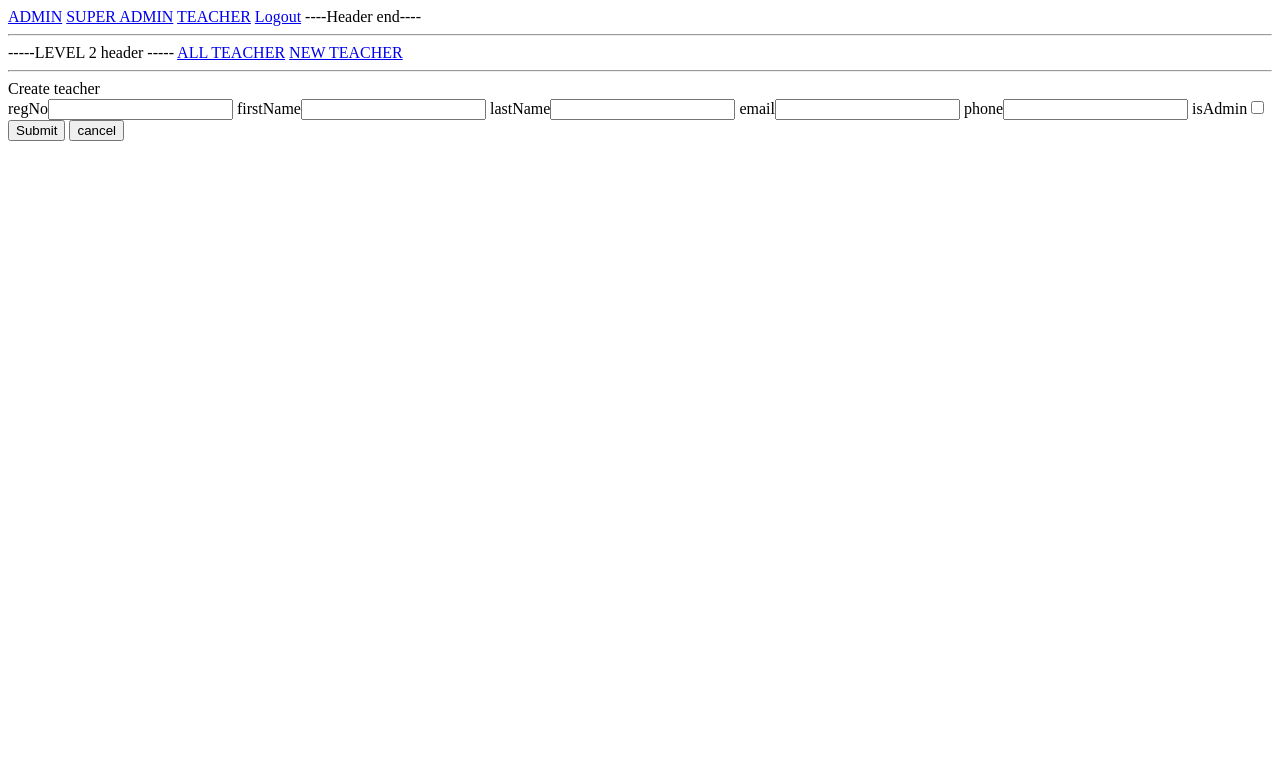
After one commit to fadkeabhi/RESULT_MANAGMENT_SYSTEM, a PHP site: page /cb/superAdmin/create.php in a window 1280 px wide. The commit adds this page. Shown: the top 783 px of the page. Run offline with PHP 8.4, Linux system fonts and the light colour scheme; the visitor is signed in with stand-in values (Sample User, id 1).

Commit message:
implemented add teacher in  superadmin section

```diff
--- a/code/config.php
+++ b/code/config.php
@@ -6,3 +6,4 @@ $password = '';
 $dbname = 'result_managment_system';
 
 $baseAddress = "http://localhost/cb/RESULT_MANAGMENT_SYSTEM/code";
+$defaultPassword = "password";
--- /dev/null
+++ b/code/superAdmin/create.php
@@ -0,0 +1,73 @@
+<?php
+require_once "header.php";
+
+if ($_SERVER['REQUEST_METHOD'] === 'GET') {
+    //Handle get request
+    ?>
+        Create teacher
+        <form method="POST">
+        regNo<input name="regNo" type="number">
+        firstName<input name="firstName" type="text">
+        lastName<input name="lastName" type="text">
+        email<input name="email" type="email">
+        phone<input name="phone" type="number">
+        isAdmin<input name="isAdmin" type="checkbox" value=1>
+            <input type="submit">
+            <input type="button" value="cancel">
+        </form>
+        <?php
+}
+
+if ($_SERVER['REQUEST_METHOD'] === 'POST') {
+
+    if (!isset($_POST["regNo"]) || $_POST["regNo"] == "" || !ctype_digit($_POST["regNo"])) {
+        header("Location: ./create.php?error=invalidRegNo");
+        exit();
+    }
+    if (!isset($_POST["firstName"]) || !ctype_alnum(str_replace(' ', '', $_POST["firstName"]))) {
+        header("Location: ./create.php?error=invalidFirstName");
+        exit();
+    }
+    if (!isset($_POST["lastName"]) || !ctype_alnum(str_replace(' ', '', $_POST["lastName"]))) {
+        header("Location: ./create.php?error=invalidLastName");
+        exit();
+    }
+    if (!isset($_POST["email"]) || !filter_var($_POST["email"], FILTER_VALIDATE_EMAIL)) {
+        header("Location: ./create.php?error=invalidEmail");
+        exit();
+    }
+    if (!isset($_POST["phone"]) || $_POST["phone"] == "" || !ctype_digit($_POST["phone"])) {
+        header("Location: ./create.php?error=invalidPhone");
+        exit();
+    }
+
+
+    $isAdmin = 0;
+    if (isset($_POST["isAdmin"]) && $_POST["isAdmin"] == 1) {
+        $isAdmin = 1;
+    }
+
+    $regNo = $_POST["regNo"];
+    $firstName = $_POST["firstName"];
+    $lastName = $_POST["lastName"];
+    $password = md5(md5($defaultPassword));
+    $email = $_POST["email"];
+    $phone = $_POST["phone"];
+
+
+    //check if regNo , email already exists
+
+
+
+
+
+    //insert record
+    $sql = "INSERT INTO teacher
+    VALUES ('$regNo','$firstName','$lastName','$password','$email',$phone,$isAdmin)";
+    // echo $sql;
+    if ($conn->query($sql) === TRUE) {
+        header("Location: ./create.php?error=userCreated");
+    } else {
+        echo "Error: " . $sql . "<br>" . $conn->error;
+    }
+}
--- a/code/superAdmin/header.php
+++ b/code/superAdmin/header.php
@@ -13,3 +13,10 @@ if(!isset($_SESSION["priv"]) || $_SESSION["priv"] != 2){
 
 
 ?>
+<hr>
+-----LEVEL 2 header -----
+
+<a href="./">ALL TEACHER</a>
+<a href="./create.php">NEW TEACHER</a>
+
+<hr>
```
